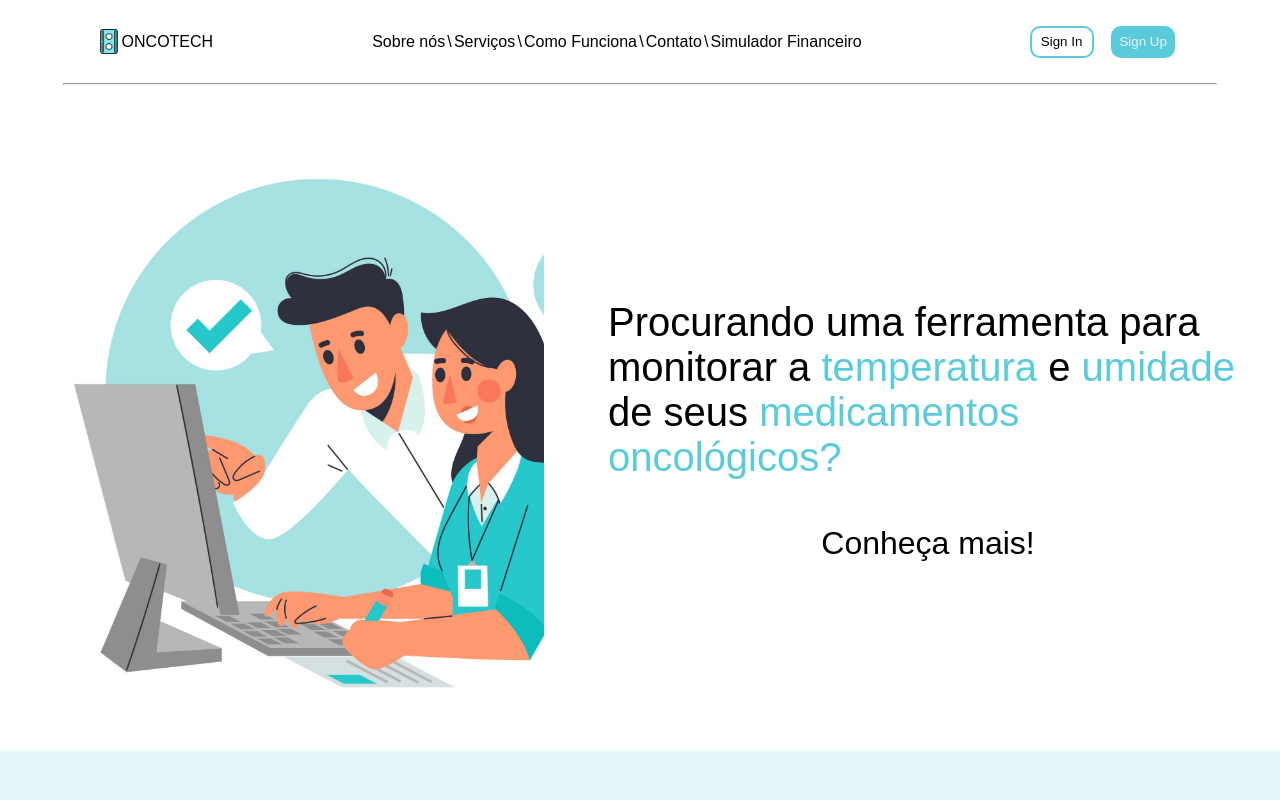
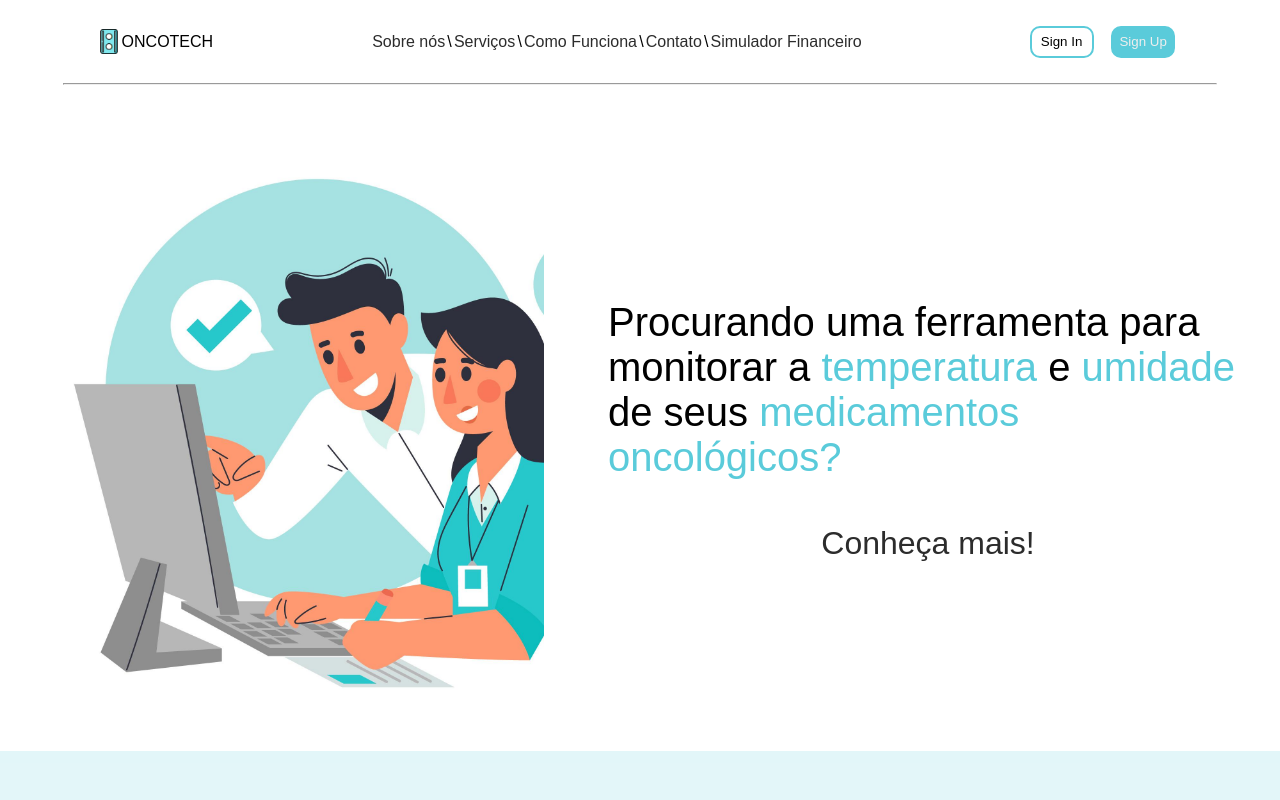
Before and after one commit to HenriqueValentimSP/Sprint-2, a plain HTML site: page site-institucional-SPRINT/index.html in a window 1280 px wide. Shown: the top 800 px of the page. Drawn offline with Linux system fonts and the light colour scheme.

Commit message:
atualização na header, falta aprovação do PO

```diff
--- a/site-institucional-SPRINT/css/style.css
+++ b/site-institucional-SPRINT/css/style.css
@@ -25,6 +25,18 @@ header{
     flex-direction: column;
     align-items: center;
 
+}
+li{
+
+    display: inline-block;
+}
+
+a{
+    color:#2c2c2c;
+}
+a:hover{
+    color: #5acbda;
+    transition: 0.3s all;
 }
 
 
```
Also changed, not shown: site-institucional-SPRINT/index.html (+1 -1 lines).
